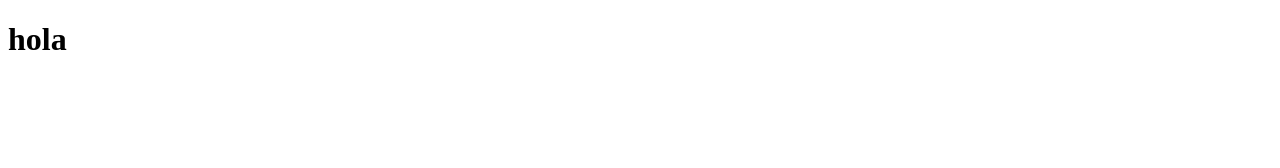
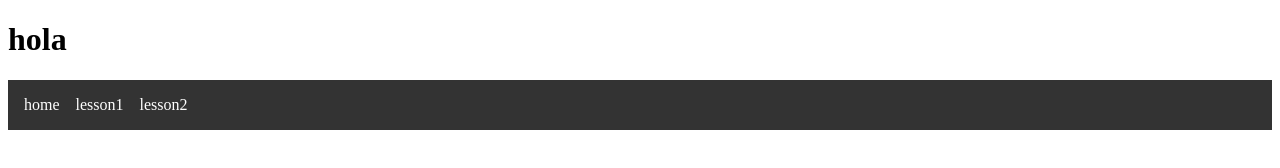
Before and after one commit to MH020/de-funci-n, a website: page public/index.html in a window 1280 px wide. Drawn offline with Linux system fonts and the light colour scheme.

Commit message:
files structure and basic setup of index

```diff
--- /dev/null
+++ b/public/css/stylesheet.css
@@ -0,0 +1,13 @@
+    .navbar {
+      display: flex;
+      gap: 1rem;
+      background: #333;
+      padding: 1rem;
+    }
+    .navbar a {
+      color: white;
+      text-decoration: none;
+    }
+    .navbar a:hover {
+      text-decoration: underline;
+    }
--- a/public/index.html
+++ b/public/index.html
@@ -2,11 +2,18 @@
 <html lang="en">
 <head>
     <meta charset="UTF-8">
+    <link rel="stylesheet" href="/css/stylesheet.css">
     <meta name="viewport" content="width=device-width, initial-scale=1.0">
     <title>el function</title>
 </head>
 <body>
     <h1>hola</h1>
+    <div id="navbar"></div>
+
+  <script type="module">
+    import { navbar } from './js/naveBar.js';
+    navbar();
+  </script>
 
 </body>
 </html>
--- /dev/null
+++ b/public/js/naveBar.js
@@ -0,0 +1,21 @@
+export function navbar(){
+    const navbarContainer = document.getElementById("navbar");
+    const navbar = document.createElement("nav")
+    navbar.classList.add("navbar")
+
+    const links =  [
+        {text: "home", href: "/"},
+        {text: "lesson1", href: "/"},
+        {text: "lesson2", href: "/"},
+
+    ];
+
+    links.forEach(link => {
+        const anchorTag = document.createElement("a")
+        anchorTag.textContent = link.text;
+        anchorTag.href = link.href;
+        navbar.appendChild(anchorTag);
+    })
+
+    navbarContainer.appendChild(navbar);
+}
```
Also changed, not shown: public/js/indexDom.js (added), public/naveBar.js (deleted).
